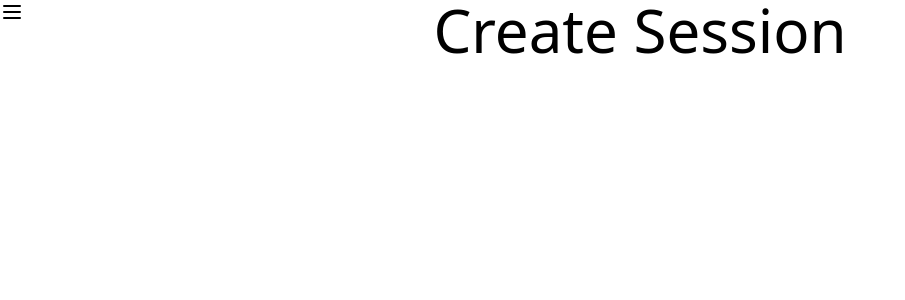
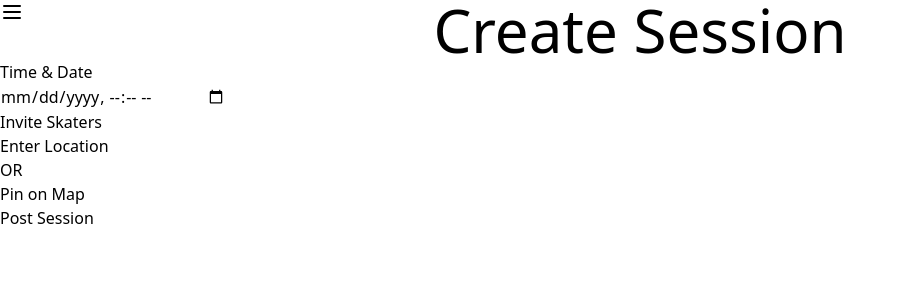
Before and after one commit to smaristeinar/Feeble-frontend, a React (Create React App) app in the folder feeble/: page /CreateSession in a window 1280 px wide. Shown: the top 300 px of the page, without its empty margins (0-905 px from the left). Built offline with nearby package versions, Linux system fonts and the light colour scheme.

Commit message:
create the create session component

```diff
--- /dev/null
+++ b/feeble/src/components/EnterLocation.js
@@ -0,0 +1,21 @@
+import React from 'react'
+
+function EnterLocation(props) {
+
+    //save location function
+    const saveLocation = () =>{
+            props.enterLocation()
+    }
+    return (
+
+        <>
+            <h3>Enter Location</h3>
+            <input type="text" placeholder="City" /> <br />
+            <input type="text" placeholder="Street"/> <br />
+            <input type="text" placeholder="Name"/> <br />
+            <button onClick={saveLocation}>Save</button>
+        </>
+    )
+}
+
+export default EnterLocation
--- a/feeble/src/routes/Createsession.js
+++ b/feeble/src/routes/Createsession.js
@@ -1,8 +1,42 @@
 import React from "react"
+import {useState } from 'react';
+import EnterLocation from "../components/EnterLocation";
+//import Create from "../components/Create";
 
 function CreateSession() {
+    // states
+    const [enterLo, setEnterLo] = useState(false)
+
+    // handle post session function
+    const handlePostSession=() =>{
+    }
+
+    // enter location function
+    const enterLocation =() =>{
+        console.log("clicked enter location");
+        setEnterLo(!enterLo)
+    }
+    if (enterLo){
+        return (
+        <>
+        <EnterLocation enterLocation={enterLocation}/>
+        </>
+        )
+    }
   return (
+    <>
     <h1 className="text-center text-6xl">Create Session</h1>
+    <label>Time & Date </label> <br/>
+            <input type="datetime-local" /> <br/>
+            <button>Invite Skaters</button> <br />
+            <button
+                onClick={enterLocation}>Enter Location</button> <br/>
+            <p>OR</p>
+            <button>Pin on Map</button> <br />
+            <button
+                onClick={handlePostSession}>Post Session
+            </button>
+    </>
   );
 }
 
```
Also changed, not shown: feeble/src/components/Nav.js (line endings or trailing spaces), 1 other file (tests, documents, lock files or other folders).
